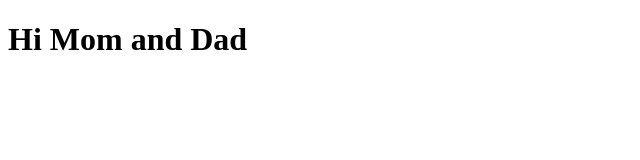
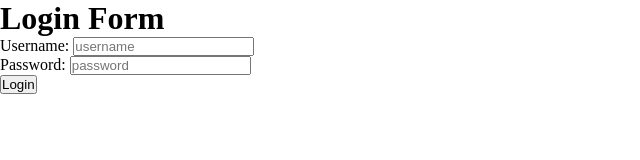
Before and after one commit to uprighted-learners/24-form-with-server, a website: page public/index.html in a window 1280 px wide. Shown: the whole page, without its empty margins (0-640 px from the left). Drawn offline with Linux system fonts and the light colour scheme.

Commit message:
scaffolded html page with javascript and css

```diff
--- a/public/index.html
+++ b/public/index.html
@@ -3,9 +3,21 @@
   <head>
     <meta charset="UTF-8" />
     <meta name="viewport" content="width=device-width, initial-scale=1.0" />
+    <link rel="stylesheet" href="styles.css" />
     <title>Login Form</title>
   </head>
   <body>
-    <h1>Hi Mom and Dad</h1>
+    <h1>Login Form</h1>
+    <form action="" id="loginForm">
+      <label for="username">Username: </label>
+      <input type="text" id="username" placeholder="username" />
+      <br />
+      <label for="password">Password: </label>
+      <input type="password" id="password" placeholder="password" />
+      <br />
+      <button type="submit">Login</button>
+    </form>
+
+    <script src="./script.js"></script>
   </body>
 </html>
--- a/public/script.js
+++ b/public/script.js
@@ -0,0 +1 @@
+console.log("Hello World");
--- a/public/styles.css
+++ b/public/styles.css
@@ -0,0 +1,5 @@
+* {
+  box-sizing: border-box;
+  margin: 0;
+  padding: 0;
+}
```
